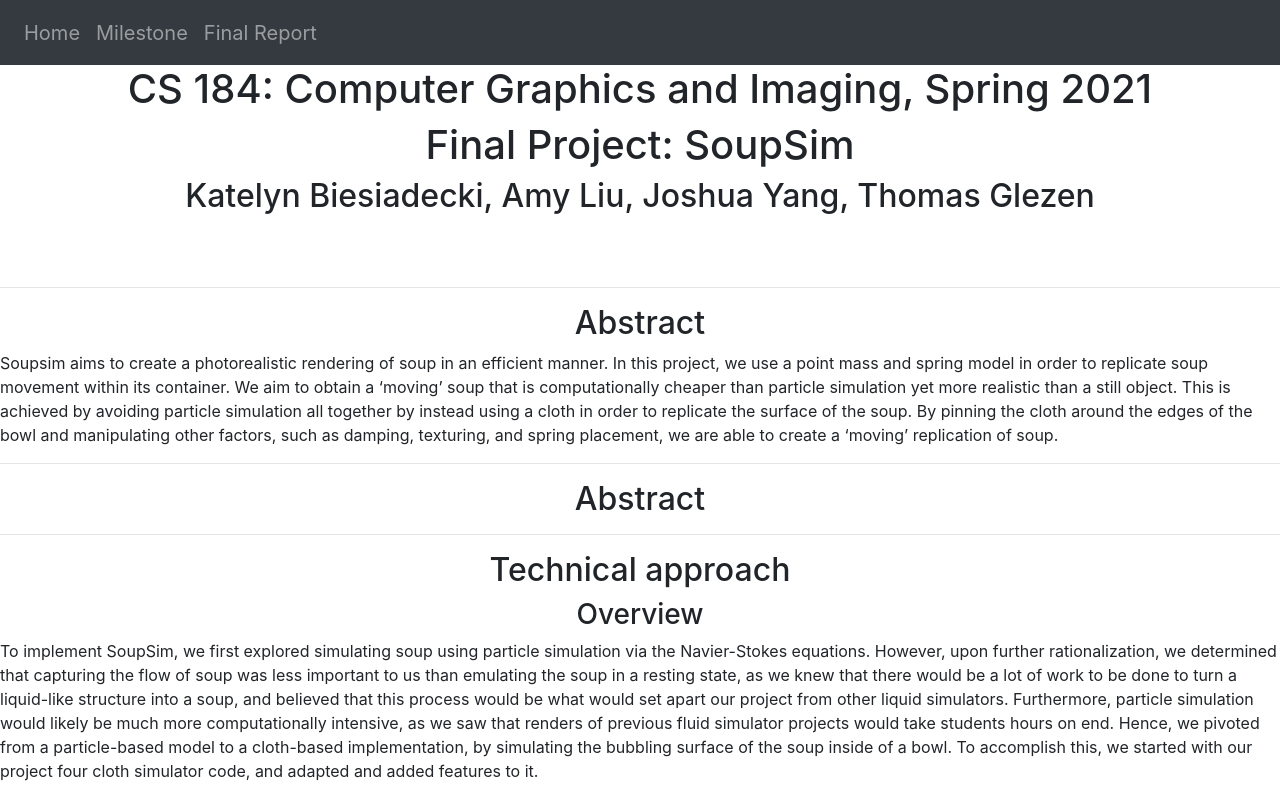
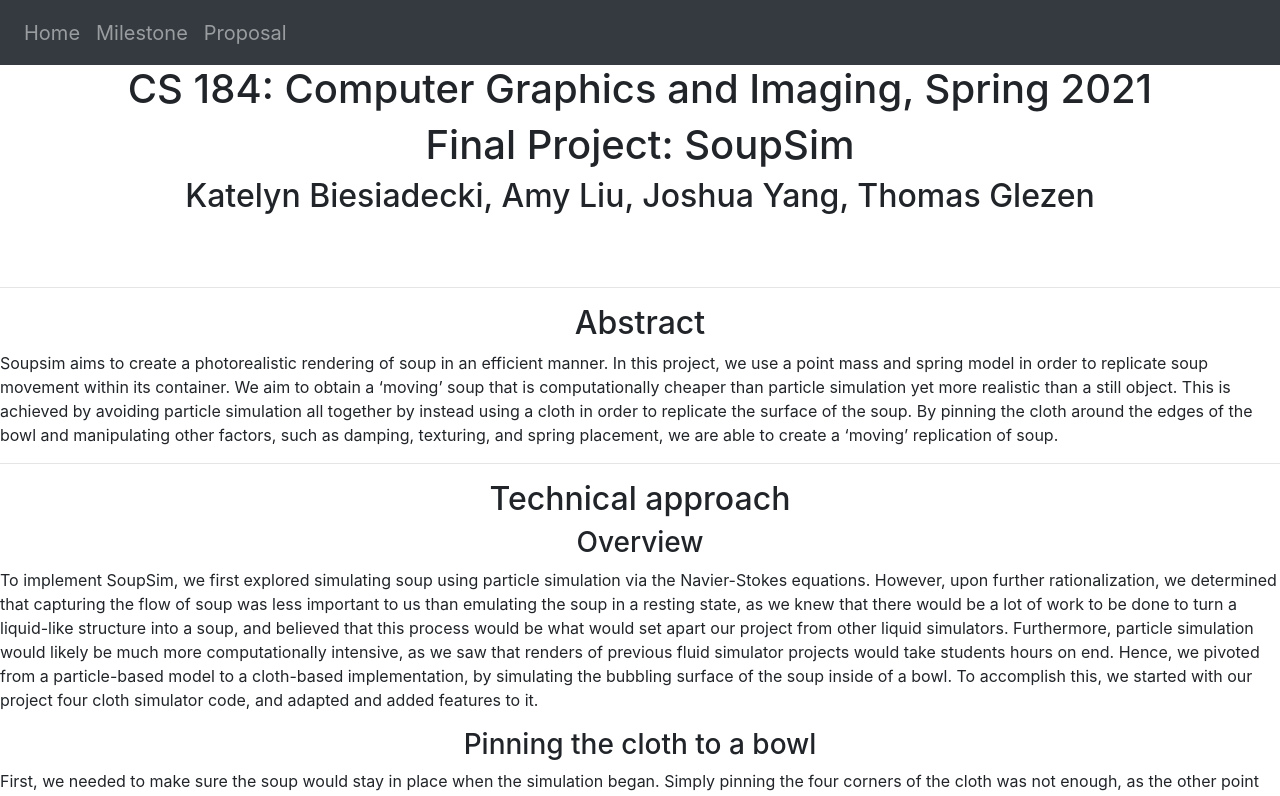
Before and after one commit to tcglezen/SoupSim, a plain HTML site: page docs/index.html in a window 1280 px wide. Shown: the top 796 px of the page. Drawn offline with nearby package versions, Linux system fonts and the light colour scheme.

Commit message:
Fixed links and other minor details

```diff
--- a/docs/index.html
+++ b/docs/index.html
@@ -14,7 +14,7 @@
   <ul class="navbar-nav mr-auto flex-row">
   	<li> <a class="nav-link" href="index.html" style="font-size:125%;">Home</a>  </li>
   	<li> <a class="nav-link" href="milestone.html" style="font-size:125%;">Milestone</a></li>
-    <li> <a class="nav-link" href="finalReport.html" style="font-size:125%;">Final Report</a></li>
+    <li> <a class="nav-link" href="proposal.html" style="font-size:125%;">Proposal</a></li>
   </ul>
 </nav>
 
@@ -29,8 +29,6 @@
 <h2 align="middle">Abstract</h2>
 <p>Soupsim aims to create a photorealistic rendering of soup in an efficient manner. In this project, we use a point mass and spring model in order to replicate soup movement within its container. We aim to obtain a ‘moving’ soup that is computationally cheaper than particle simulation yet more realistic than a still object. This is achieved by avoiding particle simulation all together by instead using a cloth in order to replicate the surface of the soup. By pinning the cloth around the edges of the bowl and manipulating other factors, such as damping, texturing, and spring placement, we are able to create a ‘moving’ replication of soup. </p>
 
-<hr>
-<h2 align="middle">Abstract</h2>
 
 <hr>
 <h2 align="middle">Technical approach</h2>
```
Also changed, not shown: docs/milestone.html (+1 -0 lines), docs/proposal.html (+1 -1 lines).
